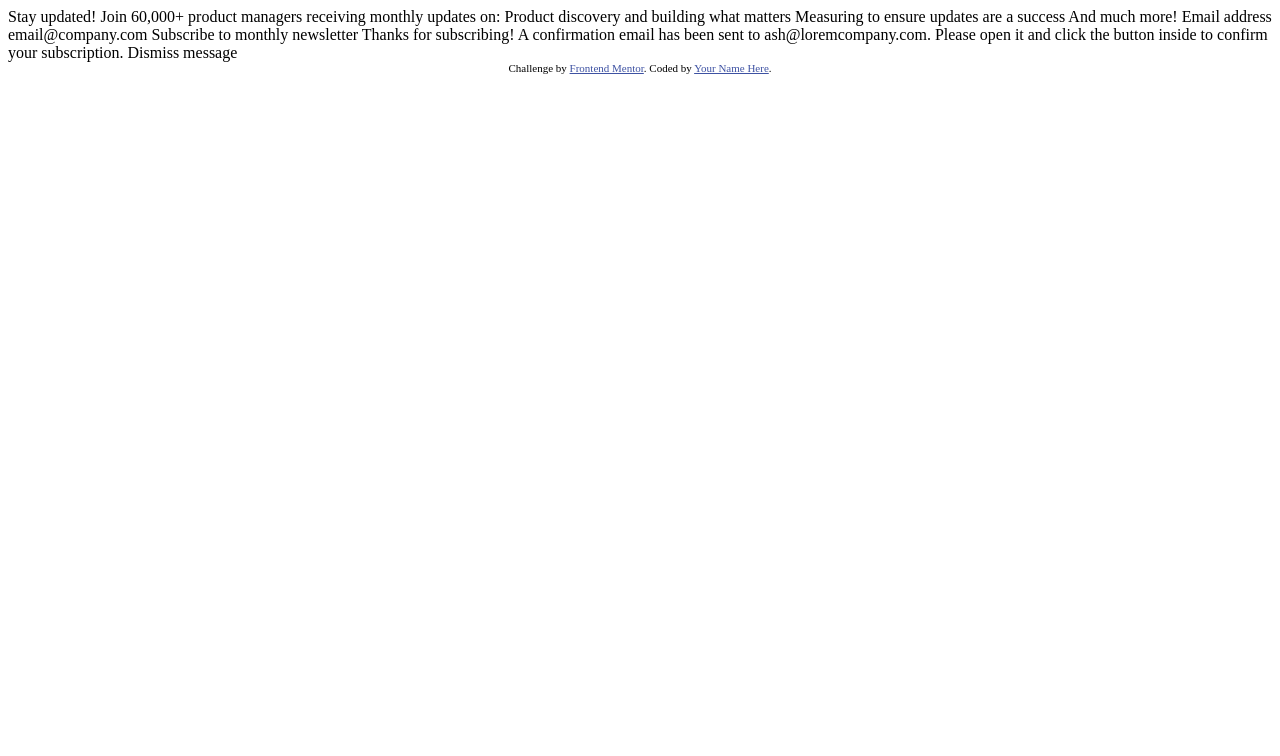
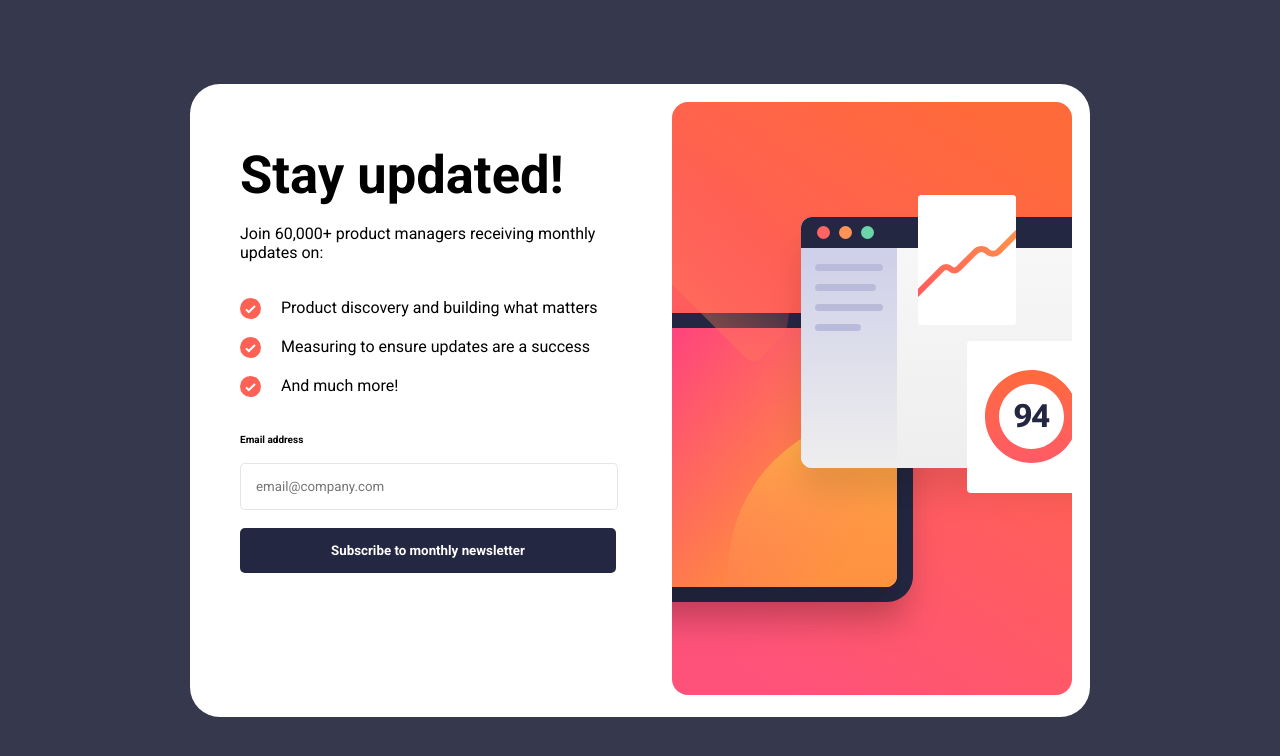
Before and after one commit to vmC0sta/Newsletter-sign-up, a plain HTML site: page index.html in a window 1280 px wide. Drawn offline with Linux system fonts and the light colour scheme.

Commit message:
feat
Layout finalizado e adicionado validação de email

```diff
--- /dev/null
+++ b/assets/css/style.css
@@ -0,0 +1,120 @@
+@import url('https://fonts.googleapis.com/css2?family=Roboto:wght@400;700&display=swap');
+
+*{
+    font-family: 'Roboto', sans-serif;
+    margin: 0;
+    padding: 0;
+    box-sizing: unset;
+}
+
+body{
+    align-items: center;
+    background-color:hsl(235, 18%, 26%);
+    display: flex;
+    height: 100vh;
+    justify-content: center;
+}
+
+
+/* INICIO *CONTENT__INITIAL* */
+.content__initial{
+    background-color: hsl(0, 0%, 100%);
+    border-radius: 30px;
+    display: flex;
+    width:900px;
+}
+
+/* INICIO *ARTICLE* */
+article{
+    margin: 5%;
+    padding: 15px 5px ;
+}
+
+.title__article{
+    font-size: 35px;
+    margin-bottom: 5%;
+}
+
+/* INICIO *LISTS* */
+.list{
+    list-style: none;
+    margin: 10% 0;
+}
+
+.itens-list{
+    display: flex;
+    margin-bottom: 5%;
+    padding-right: 10%;
+    width: max-content;
+}
+
+.itens-list img{
+    margin-right: 20px;
+}
+/* FIM *LISTS* */
+
+/* INICIO *FORM-GROUP* */
+.form-group label{
+    font-size: 10px;
+    font-weight: bolder;
+}
+
+.labels{
+    display: flex;
+    justify-content: space-between;
+}
+
+.form-group input,button{
+    display: block;
+    width: 95%;
+    padding: 15px;
+    border-radius: 5px;
+    margin: 5% 0;
+    outline: 0;
+}
+
+.form-group input{
+    border: solid rgba(0, 0, 0, 0.1) 0.1px;
+
+    &&:hover{
+        cursor: pointer;
+        border:solid rgba(0, 0, 0) 0.1px;
+        box-shadow: 0px 1px 10px 1px rgb(209, 209, 209);
+
+    }
+}
+
+.form-group button{
+    border: none;
+    background-color:hsl(234, 29%, 20%) ;
+    color: white;
+    cursor: pointer;
+    font-weight: bold;
+
+    &&:hover{
+        background-color: hsl(4, 100%, 67%);
+        box-shadow: 0px 1px 10px 10px rgb(231, 231, 231);
+
+    }
+}
+
+.validacao-label{
+    display: none;
+}
+
+.validacao-input{
+    color: hsl(4, 100%, 67%);
+    background-color:hsl(4, 100%, 67%, 0.1);
+    border: 1px solid hsl(4, 100%, 67%);
+}
+/* FIM *FORM-GROUP* */
+/* FIM ARTICLE */
+
+aside{
+    padding: 2%
+}
+/* FIM *CONTENT_INITIAL* */
+
+.content__sucess{
+    display: none;
+}
--- /dev/null
+++ b/assets/js/script.js
@@ -0,0 +1,24 @@
+const labelEmail = document.getElementsByClassName('validacao-label')[0]
+const inputEmail = document.getElementById('email');
+const btnEnviar = document.getElementById('btn-enviar');
+
+inputEmail.addEventListener('keyup', () => {
+
+    if (!validarEmail(inputEmail.value)) {
+        inputEmail.classList.add('validacao-input')
+        labelEmail.innerHTML = 'Valid email required'
+        labelEmail.style.display = 'block'
+    }
+    else{
+        labelEmail.innerHTML = 'Perfect!'
+        labelEmail.style.color = 'green'
+        inputEmail.style.border = 'solid 1px green'
+        inputEmail.style.background = 'white'
+        inputEmail.style.color = 'black'
+    }
+})
+
+
+function validarEmail(email) {
+    return /^[\w+.]+@\w+\.\w{2,}(?:\.\w{2})?$/.test(email);
+}
--- a/index.html
+++ b/index.html
@@ -1,52 +1,66 @@
 <!DOCTYPE html>
 <html lang="en">
+
 <head>
   <meta charset="UTF-8">
-  <meta name="viewport" content="width=device-width, initial-scale=1.0"> <!-- displays site properly based on user's device -->
+  <meta name="viewport" content="width=device-width, initial-scale=1.0">
+  <!-- displays site properly based on user's device -->
 
   <link rel="icon" type="image/png" sizes="32x32" href="./assets/images/favicon-32x32.png">
 
   <title>Frontend Mentor | Newsletter sign-up form with success message</title>
 
-  <!-- Feel free to remove these styles or customise in your own stylesheet 👍 -->
-  <style>
-    .attribution { font-size: 11px; text-align: center; }
-    .attribution a { color: hsl(228, 45%, 44%); }
-  </style>
+  <link rel="stylesheet" href="./assets/css/style.css">
+
 </head>
+
 <body>
 
-  <!-- Sign-up form start -->
+  <main>
 
-  Stay updated!
+    <div class="content__initial">
 
-  Join 60,000+ product managers receiving monthly updates on:
+      <article>
+        <div class="title__article">
+          <h1>Stay updated!</h1>
+        </div>
 
-  Product discovery and building what matters
-  Measuring to ensure updates are a success
-  And much more!
+        <p>Join 60,000+ product managers receiving monthly updates on:</p>
 
-  Email address
-  email@company.com
+        <ul class="list">
+          <li class="itens-list"><img src="./assets/images/icon-list.svg" alt="icon-list">Product discovery and building
+            what matters</li>
+          <li class="itens-list"><img src="./assets/images/icon-list.svg" alt="icon-list">Measuring to ensure updates
+            are a success</li>
+          <li class="itens-list"><img src="./assets/images/icon-list.svg" alt="icon-list">And much more!</li>
+        </ul>
 
-  Subscribe to monthly newsletter
+        <div class="form-group">
+          <div class="labels">
+            <label>Email address</label>
+            <label class="validacao-label"></label>
+          </div>
+          <input type="email" name="email" id="email" placeholder="email@company.com">
+          <button id="btn-enviar">Subscribe to monthly newsletter</button>
+        </div>
+      </article>
+      <aside>
+        <img src="./assets/images/illustration-sign-up-desktop.svg" alt="illustration-sign-up-desktop">
+      </aside>
+    </div>
 
-  <!-- Sign-up form end -->
+    <div class="content__sucess">
+      Thanks for subscribing!
 
-  <!-- Success message start -->
+      A confirmation email has been sent to ash@loremcompany.com.
+      Please open it and click the button inside to confirm your subscription.
 
-  Thanks for subscribing!
+      Dismiss message
+    </div>
+  </main>
 
-  A confirmation email has been sent to ash@loremcompany.com.
-  Please open it and click the button inside to confirm your subscription.
+  <script src="./assets/js/script.js"></script>
 
-  Dismiss message
+</body>
 
-  <!-- Success message end -->
-
-  <div class="attribution">
-    Challenge by <a href="https://www.frontendmentor.io?ref=challenge" target="_blank">Frontend Mentor</a>.
-    Coded by <a href="#">Your Name Here</a>.
-  </div>
-</body>
 </html>
```
